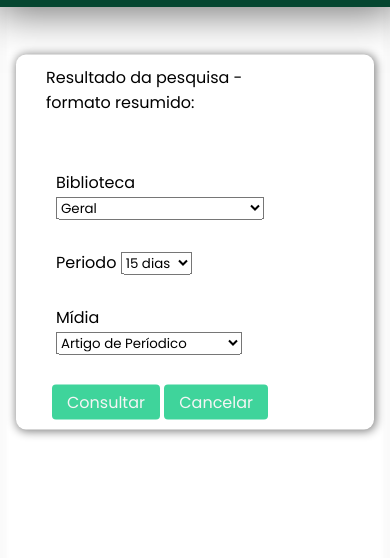
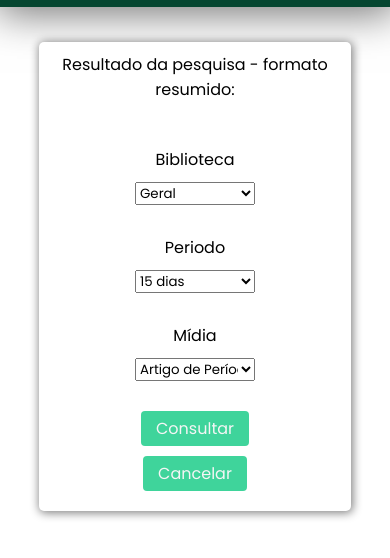
Before and after one commit to JoaoVOSantos/Biblioteca-ITE, a plain HTML site: page pages/Novidade.html in a window 390 px wide. Shown: the part 180-738 px from the top of the page. Drawn offline with nearby package versions, Linux system fonts and the light colour scheme.

Commit message:
responsividade tela de novidades

```diff
--- a/pages/Novidade.html
+++ b/pages/Novidade.html
@@ -41,17 +41,17 @@
 
 
 
-        <img src="../images/fundo-ite-NOVIDADES.jpg" method="get" class="fundo-ite-NOVIDADES">
+        <!-- <img src="../images/fundo-ite-NOVIDADES.jpg" method="get" class="fundo-ite-NOVIDADES"> -->
 
 
+        <div class="container-geral">
+            <label>Resultado da pesquisa - formato resumido: </label><!--caminho da pesquisa, fazer depois  -->
             <form action="recebeNovidade.html" class="formulario-base">
-        <label for="Titulo" class="titulo-pesquisa">Resultado da pesquisa - formato resumido: </label><!--caminho da pesquisa, fazer depois  -->
                 <br>
-
         <div class="opcao2">
                 <div class="titulo-biblioteca">
                 <label for="Biblioteca" class="Biblioteca" >Biblioteca</label>
-            <select name="Biblioteca" aria-label="Default select example" >
+                    <select name="Biblioteca">
                         <option value="1">Geral</option>
                         <option value="1" >Rui Barbosa(Bauru)</option>
                         <option value="2">1° de Agosto(Bauru)</option>
@@ -60,7 +60,6 @@
                         <option value="5">4 de Julho (Ibotinga)</option>
                     </select>
                 </div>
-
                 <div class="titulo-periodo">
                     <label for="Periodo" class="Periodo">Periodo</label>
                     <select name="Periodo" id="Periodo">
@@ -70,11 +69,9 @@
                         <option value="4">60 dias</option>
                     </select>
                 </div>
-
                 <div class="titulo-midia">
                     <label for="Mídia" class="Midia">Mídia</label>
                     <select name="Mídia" id="Mídia" class="select-midia">
-
                         <option value="">Artigo de Períodico</option>
                         <option value="">CD</option>
                         <option value="">DVD</option>
@@ -85,21 +82,13 @@
                     </select>
 
                 </div>
-
                 <div class="botoes">
                     <button type="submit" class="botaoConsultar">Consultar</button>
                     <button type="reset" class="botaoCancelar">Cancelar</button>
                 </div>
-
-
-
-
-
             </div>
                 </form>
-
-
-
+        </div>
 
 <script src="../js/cabecalho.js"></script>
 
--- a/styles/novidade.css
+++ b/styles/novidade.css
@@ -210,15 +210,9 @@ a {
     text-align: auto;
 }*/
 
-
+/*
 .formulario-base{
-    text-align: left;
-
-    background-color: white;
-
-    box-shadow: 1px 1px 10px 1px gray;
-
-    /* centralizar div */
+    centralizar div
     position: absolute;
     top: 50%;
     left: 50%;
@@ -226,10 +220,7 @@ a {
     border-radius: 10px;
     padding-left: 20px;
     padding-right: 90px;
-
-
-
-}
+} */
 
 
 /* select */
@@ -319,3 +310,57 @@ select:hover{
 
 
 }
+
+/* @media (max-width: ) */
+
+
+.container-geral {
+    display: flex;
+    align-items: center;
+    justify-content: center;
+    flex-direction: column;
+    text-align: center;
+    background-color: white;
+    box-shadow: 1px 1px 10px 1px gray;
+    max-width: 40vw;
+    margin: 0 auto;
+    border-radius: 5px;
+    padding: 10px;
+}
+
+.titulo-biblioteca, .titulo-periodo, .titulo-midia {
+    max-width: 550px;
+    display: flex;
+    align-items: center;
+    justify-content: space-between;
+    gap: 40px;
+}
+
+.titulo-biblioteca select, .titulo-periodo select, .titulo-midia select {
+    width: 150px;
+}
+
+@media (max-width: 746px) {
+    .titulo-biblioteca, .titulo-periodo, .titulo-midia {
+        flex-direction: column;
+        gap: 10px;
+    }
+
+    .botoes {
+        display: flex;
+        align-items: center;
+        justify-content: center;
+        flex-direction: column;
+        gap: 10px;
+    }
+
+    .container-geral {
+        max-width: 80vw;
+    }
+}
+
+@media (max-width: 420px) {
+    .titulo-biblioteca select, .titulo-periodo select, .titulo-midia select {
+        width: 120px;
+    }
+}
```
Lines whose indentation alone changed are shown as unchanged.
